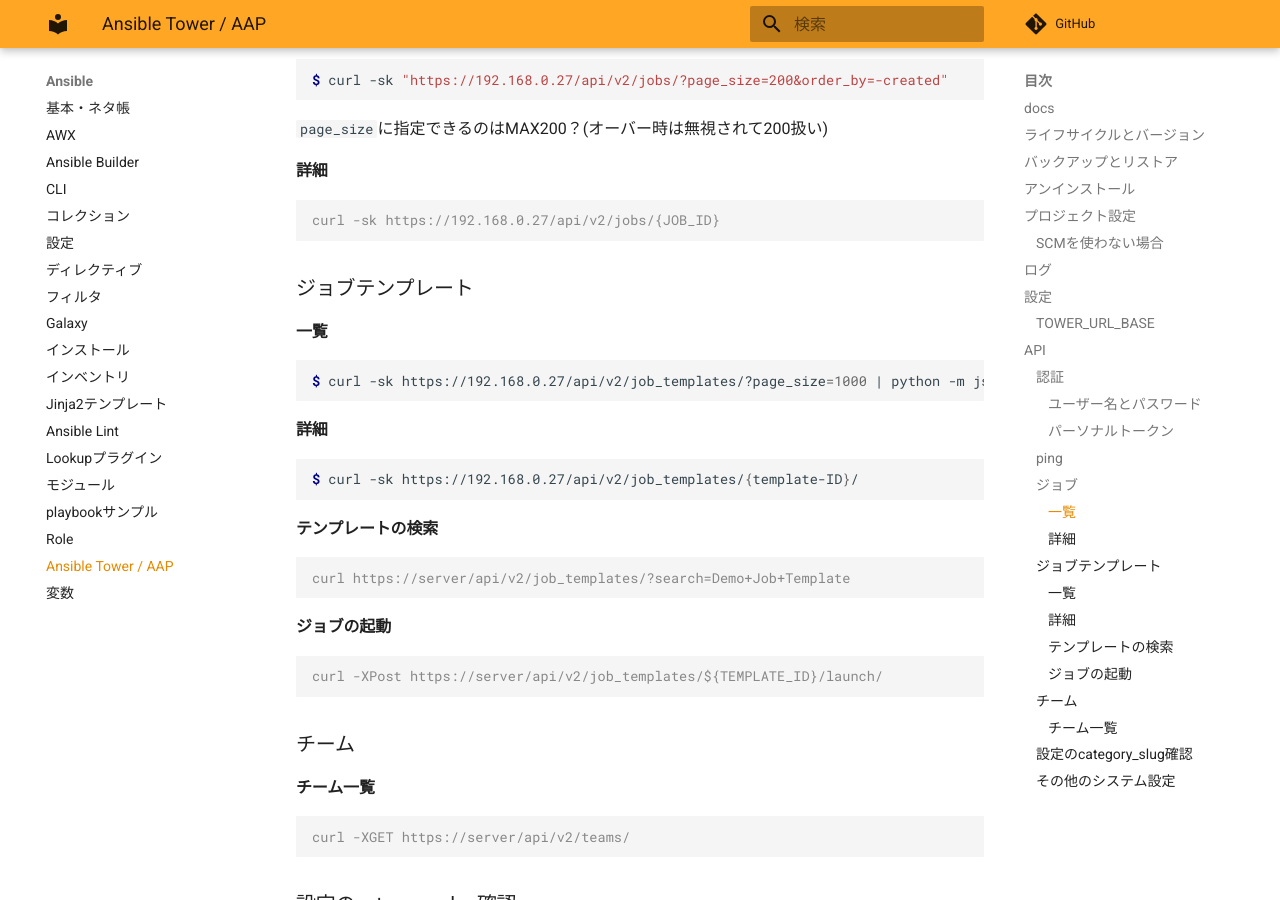
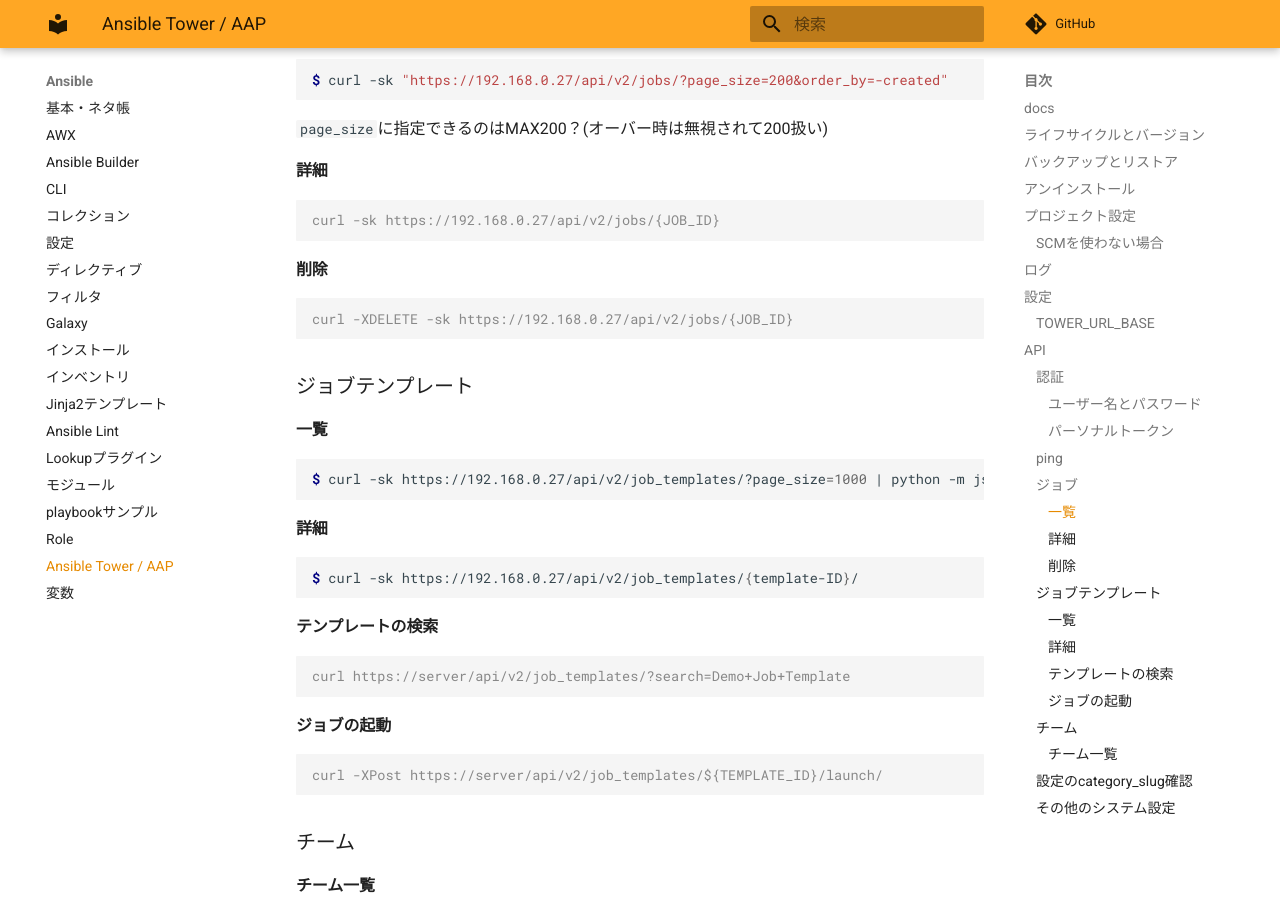
Before and after one commit to zaki-lknr/docs, an MkDocs documentation site: the page built from docs/Ansible/tower.md, in a window 1280 px wide and 900 px high, scrolled down 3299 px. Built offline with MkDocs 1.6.1 and Material for MkDocs 9.7.7, drawn with Linux system fonts in a browser that asks for light colours; comment, search, counter and statistics services are not loaded.

Commit message:
add: ansible/tower: ジョブ削除のAPI

````diff
--- a/docs/Ansible/tower.md
+++ b/docs/Ansible/tower.md
@@ -128,6 +128,12 @@ $ curl -sk "https://192.168.0.27/api/v2/jobs/?page_size=200&order_by=-created"
 
 ```console
 curl -sk https://192.168.0.27/api/v2/jobs/{JOB_ID}
+```
+
+#### 削除
+
+```console
+curl -XDELETE -sk https://192.168.0.27/api/v2/jobs/{JOB_ID}
 ```
 
 ### ジョブテンプレート
````
